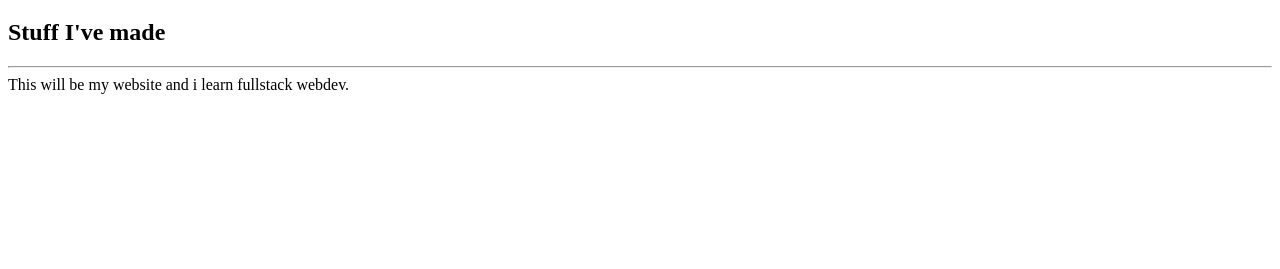
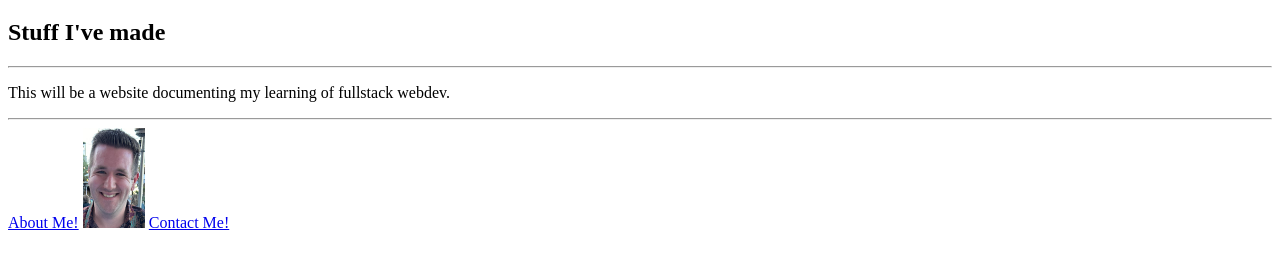
Before and after one commit to jkatz96/HTML, a plain HTML site: page index.html in a window 1280 px wide. Shown: the part 61-330 px from the top of the page. Drawn offline with Linux system fonts and the light colour scheme.

Commit message:
Update index.html

```diff
--- a/index.html
+++ b/index.html
@@ -13,7 +13,13 @@
 
     <hr>
 
-    This will be my website and i learn fullstack webdev.
+    <p>This will be a website documenting my learning of fullstack webdev.</p>
+
+    <hr>
+
+    <a href="./public/about.html">About Me!</a>
+    <img src="./assets/images/jeremy.png" height="100" alt="">
+    <a href="./public/contact.html">Contact Me!</a>
 
 
 
```
